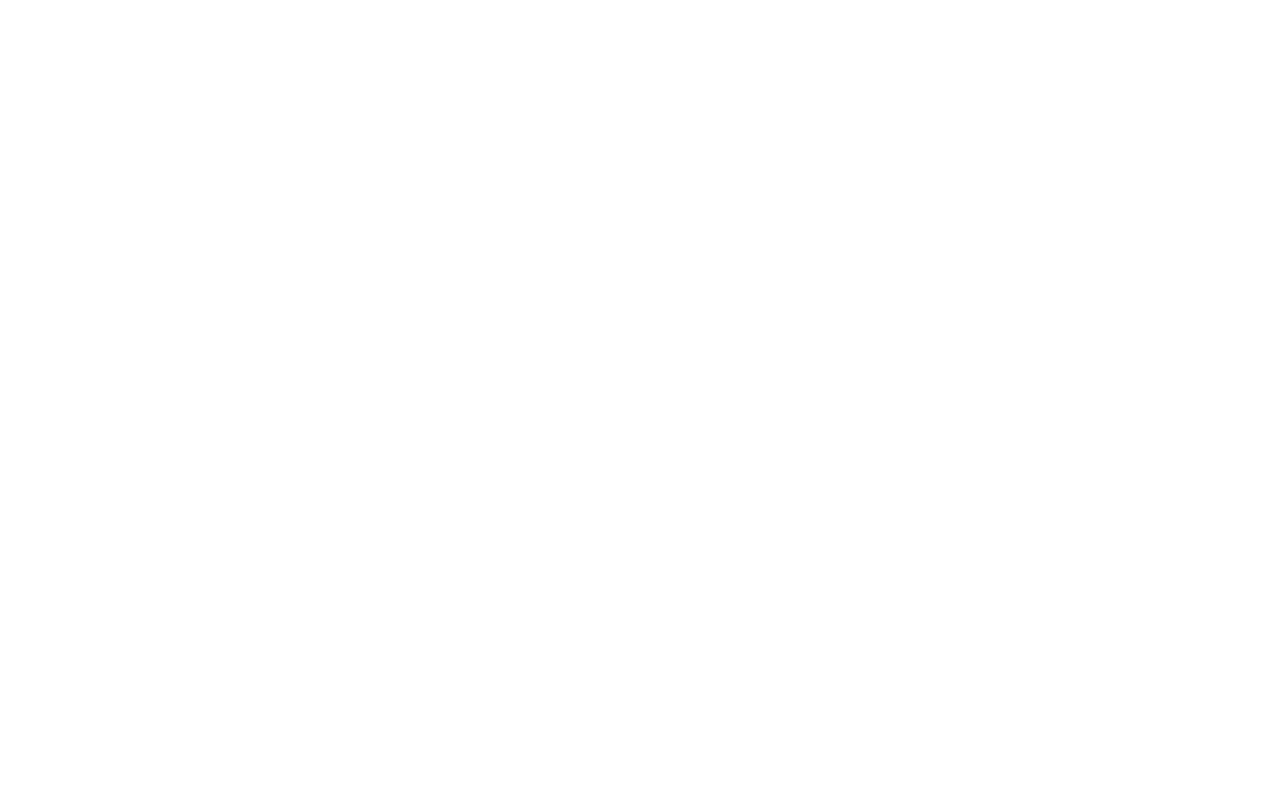
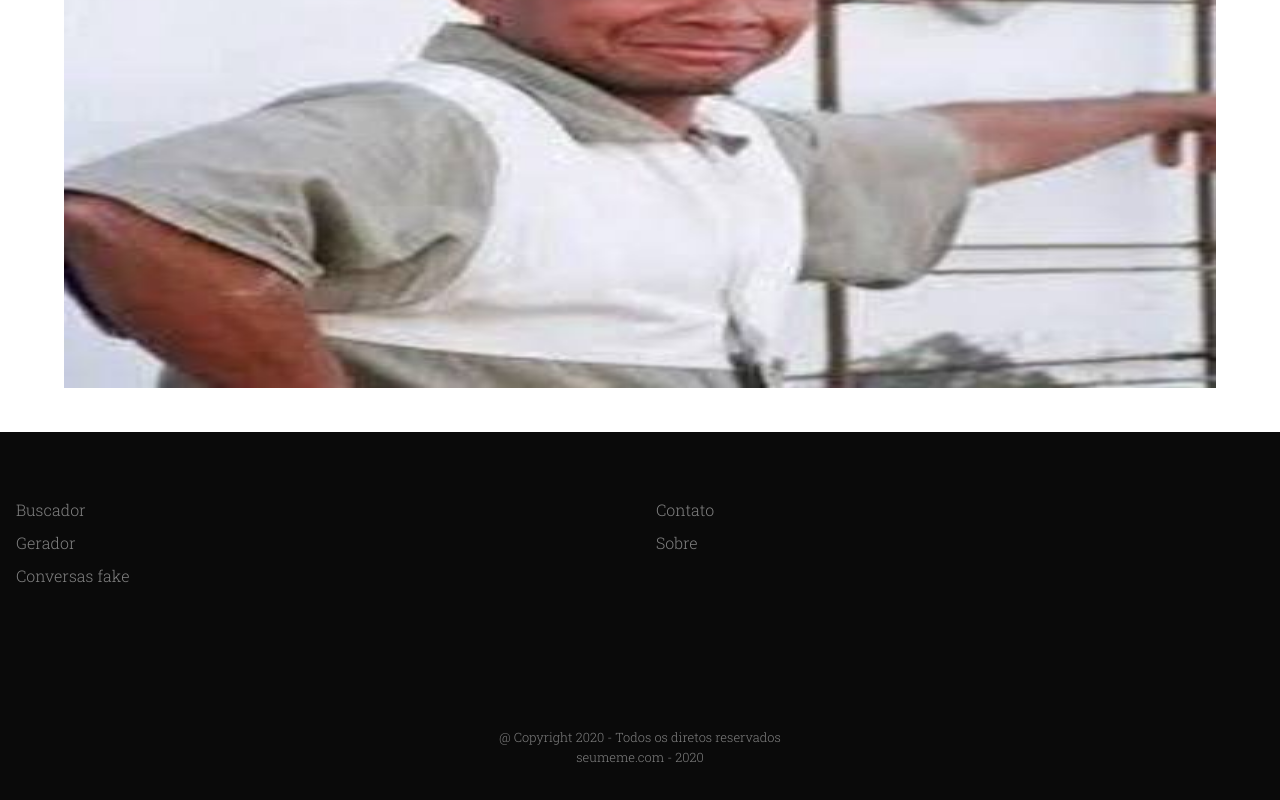
Before and after one commit to alanoli/meme_webapp, a React (Create React App) app: page /about in a window 1280 px wide. Shown: the part 368-1168 px from the top of the page. Before the commit the page ends 800 px from the top, so only its background shows below. Built offline with nearby package versions, Linux system fonts and the light colour scheme.

Commit message:
added: footer, contact, about

```diff
--- a/src/Components/App/App.jsx
+++ b/src/Components/App/App.jsx
@@ -1,4 +1,4 @@
-import React, { useRef, forwardRef, createRef } from "react"
+import React from "react"
 import { Route, BrowserRouter } from "react-router-dom"
 
 import MainHeader from "../MainHeader/Header"
@@ -7,6 +7,7 @@
 import MemeBrowser from "../MemeBrowser/MemeBrowser"
 import Catalog from "../Catalog/Catalog"
 import BeingBuilt from "../App/BeingBuilt"
+import Footer from "../Footer/Footer"
 
 import "./App.css"
 
@@ -34,6 +35,15 @@
                 <Header />
                 <BeingBuilt />
             </Route>
+            <Route exact path="/contact">
+                <Header />
+                <BeingBuilt />
+            </Route>
+            <Route exact path="/about">
+                <Header />
+                <BeingBuilt />
+            </Route>
+            <Footer />
         </BrowserRouter >
     )
 }
--- a/src/Components/App/BeingBuilt.css
+++ b/src/Components/App/BeingBuilt.css
@@ -3,13 +3,14 @@
     flex-direction: column;
     align-items: center;
     justify-content: center;
-    width: 100vw;
+    /* width: 100vw; */
+    height: calc(100vh - 72px);
 
     font-family: 'Roboto Slab', serif;
 }
 
 .being-built img {
-    /* height: 100%; */
+    height: 80%;
     max-width: 90%;
     width: 90%;
 }
--- /dev/null
+++ b/src/Components/Footer/Footer.css
@@ -0,0 +1,50 @@
+.footer-root {
+    background-color: rgba(0, 0, 0, 0.959);
+    width: 100vw;
+    height: 50vh;
+
+    display: flex;
+    flex-direction: column;
+    justify-content: space-around;
+
+
+}
+
+.footer-root .footer-links {
+    display: flex;
+    flex-direction: row;
+}
+
+.footer-root .footer-links .links-site {
+    padding-left: 1rem;
+    width: 50%;
+}
+
+.footer-root .footer-links .links-contact {
+    padding-left: 1rem;
+    width: 50%;
+}
+
+.footer-root .footer-links .link-word {
+    color: gray;
+    font-size: 1rem;
+    font-family: 'Roboto Slab', serif;
+}
+
+.footer-root .footer-links .link-word:hover {
+    color: white;
+    cursor: pointer;
+    transition-duration: 0.6s;
+}
+
+.footer-root .bottom {
+    color: gray;
+    font-family: 'Roboto Slab', serif;
+    font-size: 0.8rem;
+
+    text-align: center;
+}
+
+.footer-root .bottom p {
+    margin: 0;
+}
--- /dev/null
+++ b/src/Components/Footer/Footer.jsx
@@ -0,0 +1,28 @@
+import React from "react"
+import { useHistory } from "react-router-dom"
+import "./Footer.css"
+
+
+export default function Footer() {
+	const history = useHistory()
+
+	return (
+		<div className="footer-root">
+			<div className="footer-links">
+				<div className="links-site">
+					<h2 className="link-word" onClick={() => history.push("/buscador")}>Buscador</h2>
+					<h2 className="link-word" onClick={() => history.push("/gerador")}>Gerador</h2>
+					<h2 className="link-word" onClick={() => history.push("/conversas-fake")}>Conversas fake</h2>
+				</div>
+				<div className="links-contact">
+					<h2 className="link-word" onClick={() => history.push("/contact")}>Contato</h2>
+					<h2 className="link-word" onClick={() => history.push("/about")}>Sobre</h2>
+				</div>
+			</div>
+			<div className="bottom">
+				<p>@ Copyright 2020 - Todos os diretos reservados</p>
+				<p>seumeme.com - 2020</p>
+			</div>
+		</div>
+	)
+}
--- a/src/Components/FrontPage/FrontPage.css
+++ b/src/Components/FrontPage/FrontPage.css
@@ -12,6 +12,17 @@
     font-family: 'Roboto Slab', serif;
 }
 
+.front-page .title-container {
+    margin-bottom: 1rem;
+}
+
+.front-page .title {
+    margin: 0;
+
+    color: rgba(0, 0, 0, 0.835);
+    font-size: 2.3rem;
+}
+
 .front-page .btn-go {
     width: 50%;
     background-color: rgb(38, 98, 167);
@@ -22,19 +33,15 @@
 .front-page .btn-go:hover {
     background-color: white;
     color: rgb(38, 98, 167);
-    /* border: 2px solid;
-    border-color: rgb(38, 98, 167);; */
-}
-
-.front-page h1 {
-    color: rgba(0, 0, 0, 0.835);
-    font-size: 2.3rem;
-}
-
-.after-front {
-    margin-top: calc(100vh);
 }
 
 @media only screen and (min-width: 768px) {
+    .front-page .btn-go {
+        width: 20%;
+        height: 3em;
+    }
 
+    .front-page .title-container .title {
+        font-size: 7rem;
+    }
 }
--- a/src/Components/FrontPage/FrontPage.jsx
+++ b/src/Components/FrontPage/FrontPage.jsx
@@ -1,4 +1,4 @@
-import React, { useRef, createRef } from "react"
+import React from "react"
 import { Button } from "antd"
 import "./FrontPage.css"
 
@@ -6,15 +6,16 @@
 export default React.forwardRef((props, catalogRef) => {
 
     function navToRef() {
-        catalogRef.current.scrollIntoView({behavior: "smooth", block: "start"})
+        catalogRef.current.scrollIntoView({ behavior: "smooth", block: "start" })
     }
 
     return (
-        <>
-            <div className="front-page front-page-background">
-                <h1 className="title">Seu repositório de memes favorito</h1>
-                <Button onClick={navToRef} className="btn-go">Explorar</Button>
+        <div className="front-page front-page-background">
+            <div className="title-container">
+                <h1 className="title">Veja memes.</h1>
+                <h1 className="title">Crie memes.</h1>
             </div>
-        </>
+            <Button onClick={navToRef} className="btn-go">Explorar</Button>
+        </div>
     )
 })
--- a/src/Components/MainHeader/Header.jsx
+++ b/src/Components/MainHeader/Header.jsx
@@ -2,7 +2,7 @@
 import { PageHeader } from "antd"
 import "./Header.css"
 
-const avatarImg = require("../../Assets/Images/galoCego.jpg")
+const avatarImg = require("../../Assets/Images/avatarIcon2.png")
 
 export default function Header() {
     return (
--- a/src/Components/MemeBrowser/MemeBrowser.css
+++ b/src/Components/MemeBrowser/MemeBrowser.css
@@ -1,10 +1,14 @@
 .meme-browser-root {
     display: flex;
     flex-direction: column;
-    height: 100vh;
+    height: calc(100vh - 72px);
     width: 100vw;
 
     font-family: 'Roboto Slab', serif;
+}
+
+.meme-browser-root.results-active {
+    height: auto;
 }
 
 .meme-browser-root .input-header {
--- a/src/Components/MemeBrowser/MemeBrowser.jsx
+++ b/src/Components/MemeBrowser/MemeBrowser.jsx
@@ -13,6 +13,7 @@
 
     const [memeArray, setMemeArray] = useState([])
     const [fetchingData, setFetchingData] = useState(false)
+    const [resultsActive, setResultsActive] = useState("")
 
     const tagsRef = useRef({})
     const stylesRef = useRef({})
@@ -30,6 +31,8 @@
     }
 
     async function getData() {
+        setResultsActive("results-active")
+        try {
             const apiResp = await api.post("/memes", {
                 tags: tagsRef.current,
                 styles: stylesRef.current
@@ -42,6 +45,9 @@
                     return { url: item.url, key: item.id }
                 }))
             }
+        } catch (err) {
+            // NO MEME FOUND
+        }
     }
 
     // TODO: get styles and tags when componen is mounted only
@@ -49,7 +55,8 @@
     console.log(fetchingData)
 
     return (
-        <div ref={ref} className="meme-browser-root">
+        <>
+            <div ref={ref} className={"meme-browser-root " + resultsActive}>
                 <div className="input-header">
                     <h1>Encontre ...</h1>
                     <TagSelector
@@ -63,7 +70,7 @@
                         tagColor="red"
                         ref={stylesRef}
                         options={[{ value: "feliz-triste" }, { value: "conversa-wpp" }]}
-                    inputProps={{readOnly:true}}
+                        inputProps={{ readOnly: true }}
                     />
                     <Button
                         onClick={async () => { navToRef(); setFetchingData(true); await getData(); setFetchingData(false) }}
@@ -72,11 +79,13 @@
                         Pesquisar
                     </Button>
                 </div>
+            </div>
             <Result
+                resultModifier={resultsActive}
                 ref={resultRef}
                 memeArray={memeArray}
                 fetchingData={fetchingData}
             />
-        </div>
+        </>
     )
 })
--- a/src/Components/MemeBrowser/Result.css
+++ b/src/Components/MemeBrowser/Result.css
@@ -4,15 +4,19 @@
     max-width: 100%;
     max-height: 100%;
 
+    display: none;
+    /* height: 1px; */
+}
+
+.results.results-active {
     display: flex;
     flex-direction: column;
     align-items: center;
-
-    padding: 30px 0;
 }
 
 .results .results-container {
     display: flex;
+    flex-direction: column;
     align-items: center;
     justify-content: center;
     max-width: 100%;
@@ -24,9 +28,39 @@
 .results .results-container div {
     height: 100%;
     width: 100%;
+    display: flex;
+    align-items: center;
+    justify-content: center;
 }
 
 .results .results-container .loading {
     height: 10rem;
     width: 10rem;
 }
+
+.results .results-container .arrow-button-group {
+    position: relative;
+    top: 50%;
+    display: flex;
+    flex-direction: row;
+    justify-content: space-between;
+    z-index: 10;
+}
+
+.results .results-container .left {
+    display: inline-block;
+    position: relative;
+    /* left: -50%; */
+}
+
+.results .results-container .right {
+    display: inline-block;
+    position: relative;
+    /* top: 50%; */
+    /* left: 50%; */
+}
+
+.results .results-container .arrow-button {
+    width: 30px;
+    height: 30px;
+}
--- a/src/Components/MemeBrowser/Result.jsx
+++ b/src/Components/MemeBrowser/Result.jsx
@@ -1,5 +1,6 @@
 import React, { useRef } from "react"
 import { Carousel } from "antd"
+import { LeftOutlined, RightOutlined } from "@ant-design/icons"
 import Loading from "../Loading/Loading"
 import "./Result.css"
 
@@ -7,18 +8,25 @@
 export default React.forwardRef((props, ref) => {
 
     return (
-        <div ref={ref} className="results">
+        <div ref={ref} className={"results " + props.resultModifier}>
             <div className="results-container">
                 {props.fetchingData ?
                     <Loading className="loading" />
                     :
+                    <>
+                        {/* <div className="arrow-button-group">
+                            <LeftOutlined className="left arrow-button"></LeftOutlined>
+                            <RightOutlined className="right arrow-button"></RightOutlined>
+                        </div> */}
                         <Carousel
-                        dots={false}
+                            dots={true}
+                            autoplay
                         >
                             {props.memeArray.map((item) => {
                                 return <img key={item.key} src={item.url} alt="meme-imagem" />
                             })}
                         </Carousel>
+                    </>
                 }
             </div>
         </div>
```
Also changed, not shown: src/Assets/Images/avatarIcon2.png (added). Lines whose indentation alone changed are shown as unchanged.
